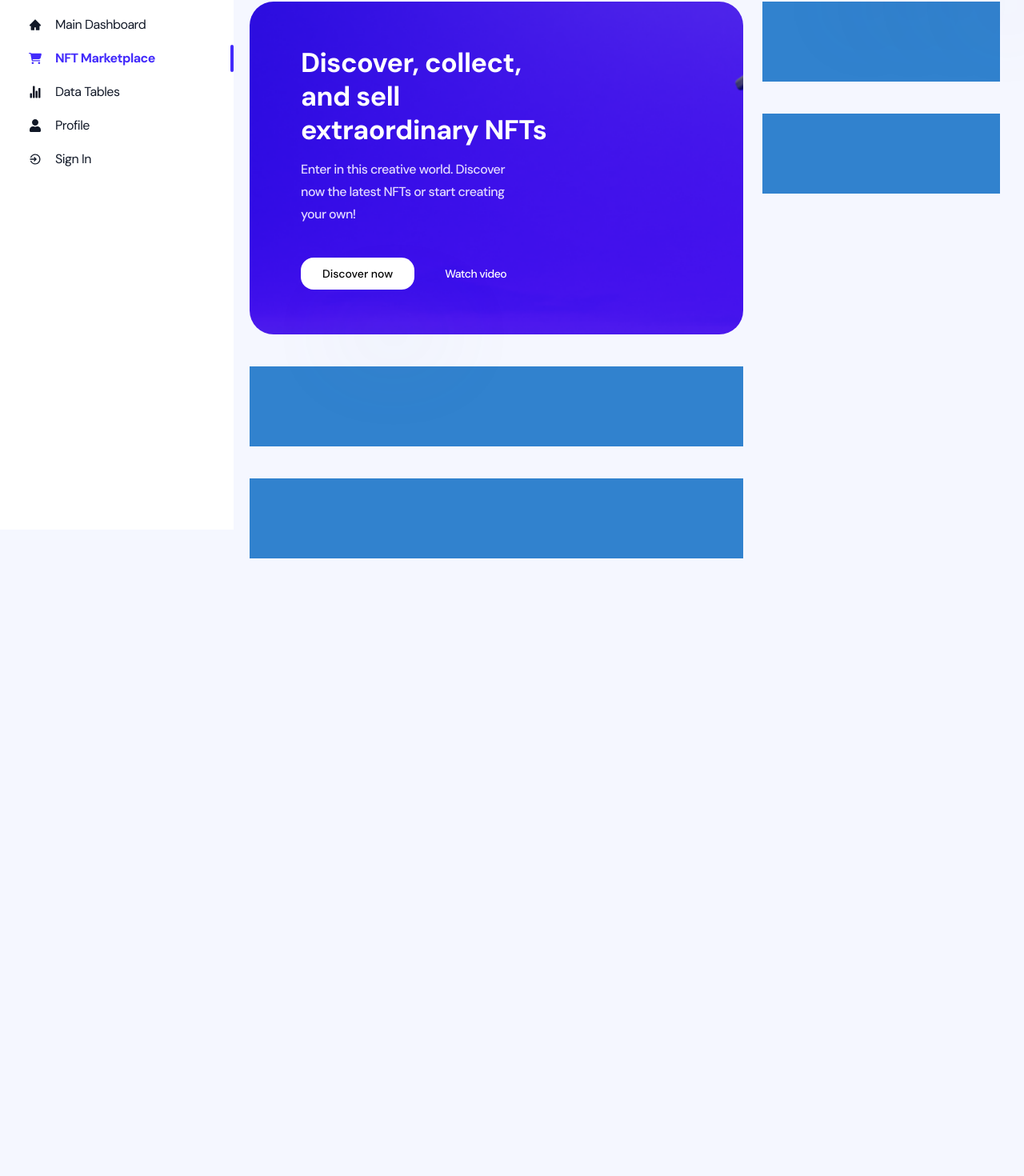
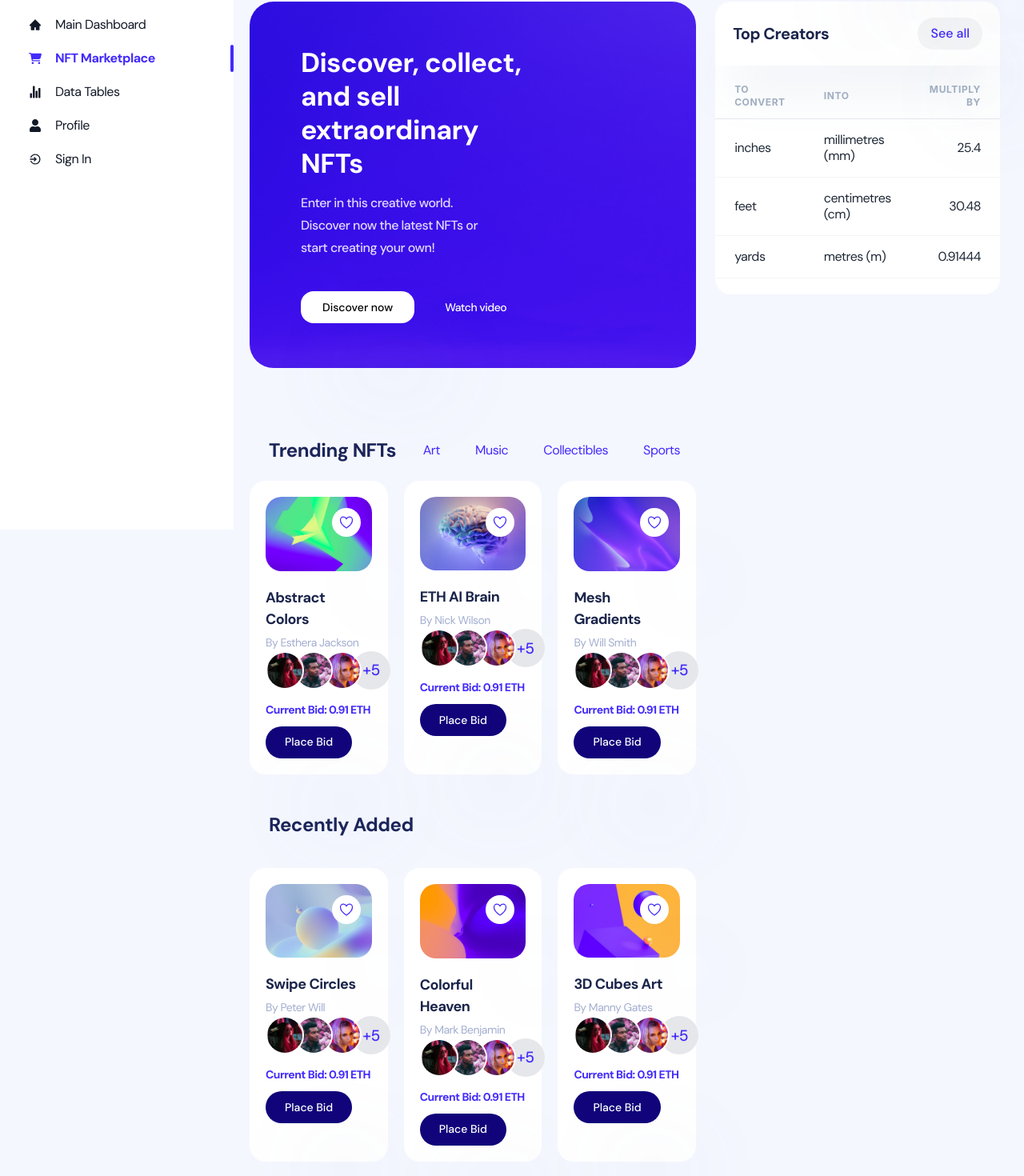
Before and after one commit to yejjjin/dashboard-hori, a React (Create React App) app: page /marketplace in a window 1280 px wide. Shown: the part 138-1608 px from the top of the page at 80% size. Before the commit the page ends 866 px from the top, so only its background shows below. Built offline with nearby package versions, Linux system fonts and the light colour scheme.

Commit message:
maketplace component

```diff
--- /dev/null
+++ b/src/components/card/NFT.jsx
@@ -0,0 +1,103 @@
+import {
+  Avatar,
+  AvatarGroup,
+  Box,
+  Button,
+  Card,
+  Flex,
+  Icon,
+  Image,
+  Link,
+  Text,
+} from "@chakra-ui/react";
+import { useState } from "react";
+import { IoHeart, IoHeartOutline } from "react-icons/io5";
+
+const NFT = (props) => {
+  const { image, name, author, bidders, download, currentbid } = props;
+  const [like, setlike] = useState(false);
+  return (
+    <Card padding={"20px"}>
+      <Flex direction={"column"} justifyContent={"center"}>
+        <Box mb={"20px"} position={"relative"}>
+          <Image src={image} w={"100%"} h={"100%"} borderRadius={"xl"} />
+          <Button
+            h={"36px"}
+            minW={"36px"}
+            bg={"white"}
+            _hover={{ bg: "rgba(255, 255, 255, 0.92)" }}
+            _active={{ bg: "white" }}
+            _focus={{ bg: "white" }}
+            p={"0px"}
+            position={"absolute"}
+            top={"14px"}
+            right={"14px"}
+            borderRadius={"50%"}
+            onClick={() => {
+              setlike(!like);
+            }}
+          >
+            <Icon
+              as={like ? IoHeart : IoHeartOutline}
+              color={"primary"}
+              transition={"0.2 linear"}
+              w={"20px"}
+              h={"20px"}
+            />
+          </Button>
+        </Box>
+
+        <Flex direction={"column"}>
+          <Flex direction={"column"}>
+            <Text
+              fontSize={"18px"}
+              fontWeight={700}
+              color={"#1B254B"}
+              margin={"0 14px 5px 0"}
+            >
+              {name}
+            </Text>
+            <Text
+              fontSize={"14px"}
+              fontWeight={400}
+              color={"txtsecond"}
+              mr={"14px"}
+            >
+              {author}
+            </Text>
+            <AvatarGroup
+              max={3}
+              mt={"10px"}
+              fontSize={"12px"}
+              color={"primary"}
+              h={"28px"}
+              w={"28px"}
+            >
+              {bidders &&
+                bidders.map((avt, key) => <Avatar key={key} src={avt} />)}
+            </AvatarGroup>
+          </Flex>
+          <Flex mt={"25px"} direction={"column"}>
+            <Text fontWeight="700" fontSize="14px" color={"primary"}>
+              Current Bid: {currentbid}
+            </Text>
+            <Link href={download} mt={"10px"}>
+              <Button
+                fontSize={"14px"}
+                fontWeight={500}
+                padding={"5px 24px"}
+                bg={"#11047a"}
+                color={"white"}
+                borderRadius={"full"}
+              >
+                Place Bid
+              </Button>
+            </Link>
+          </Flex>
+        </Flex>
+      </Flex>
+    </Card>
+  );
+};
+
+export default NFT;
--- a/src/theme/styles.js
+++ b/src/theme/styles.js
@@ -34,6 +34,14 @@ export const globalStyles = {
       800: "#1F2937",
       900: "#111827",
     },
+  },
+  radii: {
+    none: "0",
+    sm: "8px",
+    md: "12px",
+    lg: "16px",
+    xl: "20px",
+    full: "999px",
   },
   styles: {
     global: (props) => ({
--- a/src/views/home/Home.jsx
+++ b/src/views/home/Home.jsx
@@ -63,7 +63,7 @@ const Home = () => {
           />
           <MiniSt
             name="New Tasks"
-            value="145"
+            value="154"
             startContent={
               <IconBox
                 w={"56px"}
--- a/src/views/marketplace/MarketPlace.jsx
+++ b/src/views/marketplace/MarketPlace.jsx
@@ -1,12 +1,28 @@
 import {
   Box,
+  Card,
   Flex,
   Grid,
   GridItem,
+  Link,
   SimpleGrid,
+  Text,
   VStack,
 } from "@chakra-ui/react";
 import Banner from "./components/Banner";
+import NFT from "../../components/card/NFT";
+
+import NFT1 from "../../assets/images/nfts/Nft1.png";
+import NFT2 from "../../assets/images/nfts/Nft2.png";
+import NFT3 from "../../assets/images/nfts/Nft3.png";
+import NFT4 from "../../assets/images/nfts/Nft4.png";
+import NFT5 from "../../assets/images/nfts/Nft5.png";
+import NFT6 from "../../assets/images/nfts/Nft6.png";
+import Avatar1 from "../../assets/images/avatars/avatar1.png";
+import Avatar2 from "../../assets/images/avatars/avatar2.png";
+import Avatar3 from "../../assets/images/avatars/avatar3.png";
+import Avatar4 from "../../assets/images/avatars/avatar4.png";
+import TableTopCreators from "./components/TableTopCreators";
 
 const MarketPlace = () => {
   return (
@@ -18,12 +34,168 @@ const MarketPlace = () => {
       >
         <Flex gridColumn={"1 / span 2"} flexDir={"column"} w="100%" gap={10}>
           <Banner />
-          <Box w="100%" h="100" bg="blue.500"></Box>
-          <Box w="100%" h="100" bg="blue.500"></Box>
+          <Flex flexDir={"column"}>
+            <Flex
+              m={"45px 0 20px"}
+              justify={"space-between"}
+              alignItems={"center"}
+            >
+              <Text
+                fontSize={"24px"}
+                fontWeight={700}
+                color={"#1B2559"}
+                ms={"24px"}
+              >
+                Trending NFTs
+              </Text>
+              <Flex mr={"20px"}>
+                <Link
+                  color={"primary"}
+                  fontSize={"16px"}
+                  marginInlineEnd={"44px"}
+                >
+                  Art
+                </Link>
+                <Link
+                  color={"primary"}
+                  fontSize={"16px"}
+                  marginInlineEnd={"44px"}
+                >
+                  Music
+                </Link>
+                <Link
+                  color={"primary"}
+                  fontSize={"16px"}
+                  marginInlineEnd={"44px"}
+                >
+                  Collectibles
+                </Link>
+                <Link color={"primary"} fontSize={"16px"}>
+                  Sports
+                </Link>
+              </Flex>
+            </Flex>
+            <SimpleGrid columns={{ base: 1, md: 3 }} spacing="20px" w={"100%"}>
+              <NFT
+                image={NFT1}
+                name="Abstract Colors"
+                author="By Esthera Jackson"
+                bidders={[
+                  Avatar1,
+                  Avatar2,
+                  Avatar3,
+                  Avatar4,
+                  Avatar1,
+                  Avatar1,
+                  Avatar1,
+                  Avatar1,
+                ]}
+                currentbid="0.91 ETH"
+                download="#"
+              />
+              <NFT
+                image={NFT2}
+                name="ETH AI Brain"
+                author="By Nick Wilson"
+                bidders={[
+                  Avatar1,
+                  Avatar2,
+                  Avatar3,
+                  Avatar4,
+                  Avatar1,
+                  Avatar1,
+                  Avatar1,
+                  Avatar1,
+                ]}
+                currentbid="0.91 ETH"
+                download="#"
+              />
+              <NFT
+                image={NFT3}
+                name="Mesh Gradients"
+                author="By Will Smith"
+                bidders={[
+                  Avatar1,
+                  Avatar2,
+                  Avatar3,
+                  Avatar4,
+                  Avatar1,
+                  Avatar1,
+                  Avatar1,
+                  Avatar1,
+                ]}
+                currentbid="0.91 ETH"
+                download="#"
+              />
+            </SimpleGrid>
+            <Text
+              fontSize={"24px"}
+              fontWeight={700}
+              color={"#1B2559"}
+              margin={"45px 0 36px 24px"}
+            >
+              Recently Added
+            </Text>
+            <SimpleGrid columns={{ base: 1, md: 3 }} spacing="20px" w={"100%"}>
+              <NFT
+                image={NFT4}
+                name="Swipe Circles"
+                author="By Peter Will"
+                bidders={[
+                  Avatar1,
+                  Avatar2,
+                  Avatar3,
+                  Avatar4,
+                  Avatar1,
+                  Avatar1,
+                  Avatar1,
+                  Avatar1,
+                ]}
+                currentbid="0.91 ETH"
+                download="#"
+              />
+              <NFT
+                image={NFT5}
+                name="Colorful Heaven"
+                author="By Mark Benjamin"
+                bidders={[
+                  Avatar1,
+                  Avatar2,
+                  Avatar3,
+                  Avatar4,
+                  Avatar1,
+                  Avatar1,
+                  Avatar1,
+                  Avatar1,
+                ]}
+                currentbid="0.91 ETH"
+                download="#"
+              />
+              <NFT
+                image={NFT6}
+                name="3D Cubes Art"
+                author="By Manny Gates"
+                bidders={[
+                  Avatar1,
+                  Avatar2,
+                  Avatar3,
+                  Avatar4,
+                  Avatar1,
+                  Avatar1,
+                  Avatar1,
+                  Avatar1,
+                ]}
+                currentbid="0.91 ETH"
+                download="#"
+              />
+            </SimpleGrid>
+          </Flex>
         </Flex>
         <Flex w="100%" flexDir={"column"} gap={10}>
-          <Box w="100%" h="100" bg="blue.500"></Box>
-          <Box w="100%" h="100" bg="blue.500"></Box>
+          <Card padding={"20px 0"} mb={"20px"}>
+            <TableTopCreators />
+          </Card>
+          <Card></Card>
         </Flex>
       </Grid>
     </>
--- /dev/null
+++ b/src/views/marketplace/components/TableTopCreators.jsx
@@ -0,0 +1,65 @@
+import {
+  Button,
+  Flex,
+  Table,
+  Tbody,
+  Td,
+  Text,
+  Th,
+  Thead,
+  Tr,
+} from "@chakra-ui/react";
+
+const TableTopCreators = () => {
+  return (
+    <Flex direction={"column"}>
+      <Flex
+        justifyContent={"space-between"}
+        alignItems={"center"}
+        padding={"0 22px 20px"}
+        mb={"10px"}
+        boxShadow="0px 40px 58px -20px rgba(112, 144, 176, 0.26)"
+      >
+        <Text fontSize={"20px"} fontWeight={600} color={"#1B254B"}>
+          Top Creators
+        </Text>
+        <Button
+          fontSize="16px"
+          fontWeight={500}
+          color={"primary"}
+          borderRadius={"full"}
+        >
+          See all
+        </Button>
+      </Flex>
+      <Table variant="simple">
+        <Thead>
+          <Tr>
+            <Th>To convert</Th>
+            <Th>into</Th>
+            <Th isNumeric>multiply by</Th>
+          </Tr>
+        </Thead>
+        <Tbody>
+          <Tr>
+            <Td>inches</Td>
+            <Td>millimetres (mm)</Td>
+            <Td isNumeric>25.4</Td>
+          </Tr>
+          <Tr>
+            <Td>feet</Td>
+            <Td>centimetres (cm)</Td>
+            <Td isNumeric>30.48</Td>
+          </Tr>
+          <Tr>
+            <Td>yards</Td>
+            <Td>metres (m)</Td>
+            <Td isNumeric>0.91444</Td>
+          </Tr>
+        </Tbody>
+      </Table>
+    </Flex>
+  );
+};
+
+export default TableTopCreators;
```
